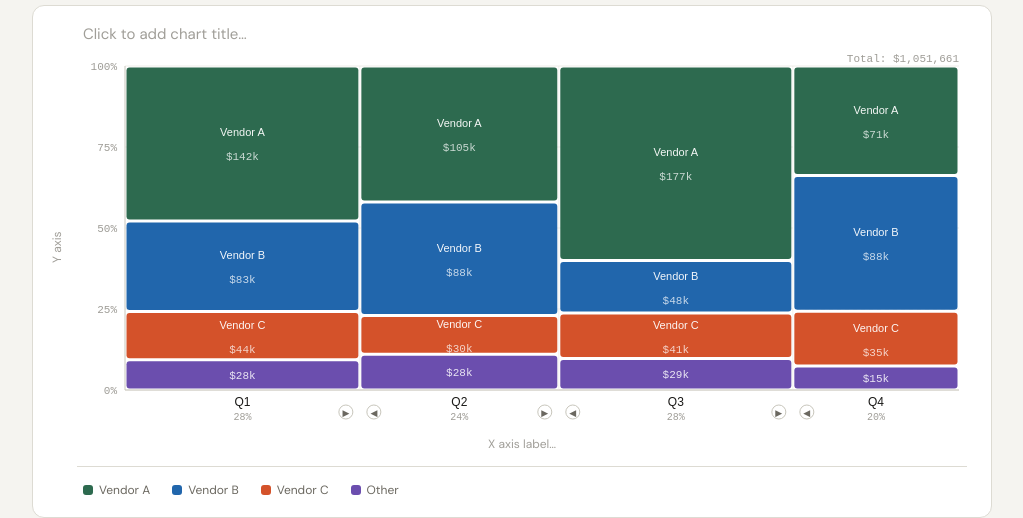
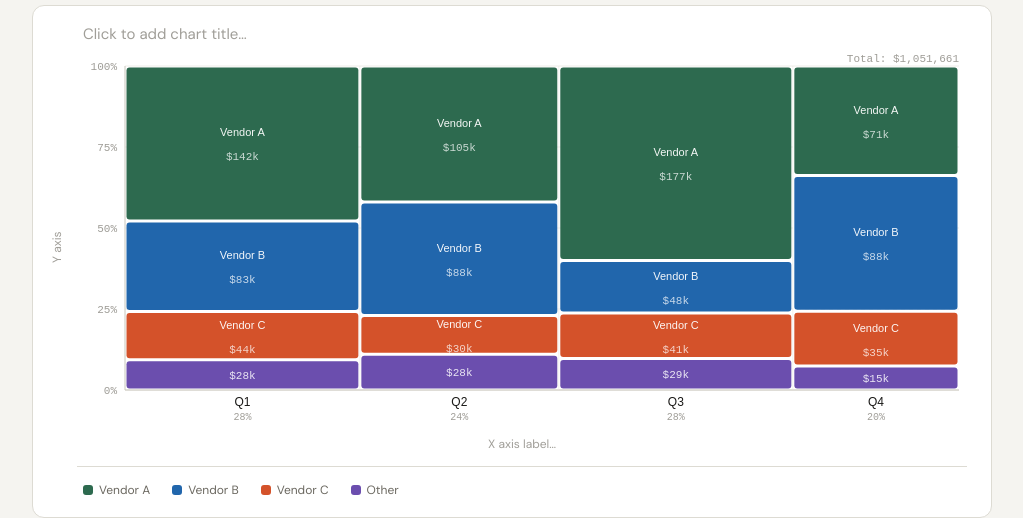
Before and after one commit to sammmmmmmmm1/mekko-chart, a plain HTML site: page index.html in a window 1280 px wide. Shown: the part 200-718 px from the top of the page, without its empty margins (128-1151 px from the left). Drawn offline with Linux system fonts and the light colour scheme.

Commit message:
Add files via upload

```diff
--- a/index.html
+++ b/index.html
@@ -764,18 +764,7 @@ function drawChart(){
     axes+=`<text x="${mid}" y="${PAD.top+cH+16}" text-anchor="middle" font-size="12" fill="#1a1917" font-family="sans-serif" font-weight="500">${esc(c.name)}</text>`;
     axes+=`<text x="${mid}" y="${PAD.top+cH+30}" text-anchor="middle" font-size="10" fill="#a09e98" font-family="monospace">${c.pct}%</text>`;
     if(c.x>PAD.left)axes+=`<line x1="${c.x}" y1="${PAD.top}" x2="${c.x}" y2="${PAD.top+cH}" stroke="#e8e6de" stroke-width="0.5"/>`;
-    // Reorder arrows: ◀ left, ▶ right — only show when there's room and a neighbour exists
-    if(c.w>44){
-      const ay=PAD.top+cH+22, r=7;
-      if(ci>0){
-        axes+=`<circle cx="${c.x+14}" cy="${ay}" r="${r}" fill="transparent" stroke="#c8c6bc" stroke-width="1" style="cursor:pointer;" onclick="moveColumn(${ci},-1)"/>`;
-        axes+=`<text x="${c.x+14}" y="${ay+4}" text-anchor="middle" font-size="9" fill="#6b6860" style="cursor:pointer;pointer-events:none;">◀</text>`;
-      }
-      if(ci<state.columns.length-1){
-        axes+=`<circle cx="${c.x+c.w-14}" cy="${ay}" r="${r}" fill="transparent" stroke="#c8c6bc" stroke-width="1" style="cursor:pointer;" onclick="moveColumn(${ci},1)"/>`;
-        axes+=`<text x="${c.x+c.w-14}" y="${ay+4}" text-anchor="middle" font-size="9" fill="#6b6860" style="cursor:pointer;pointer-events:none;">▶</text>`;
-      }
-    }
+    // Reorder arrows removed — use drag handles in Edit data tab instead
   });
 
   svg.setAttribute('viewBox',`0 0 ${W} ${H}`);
```
